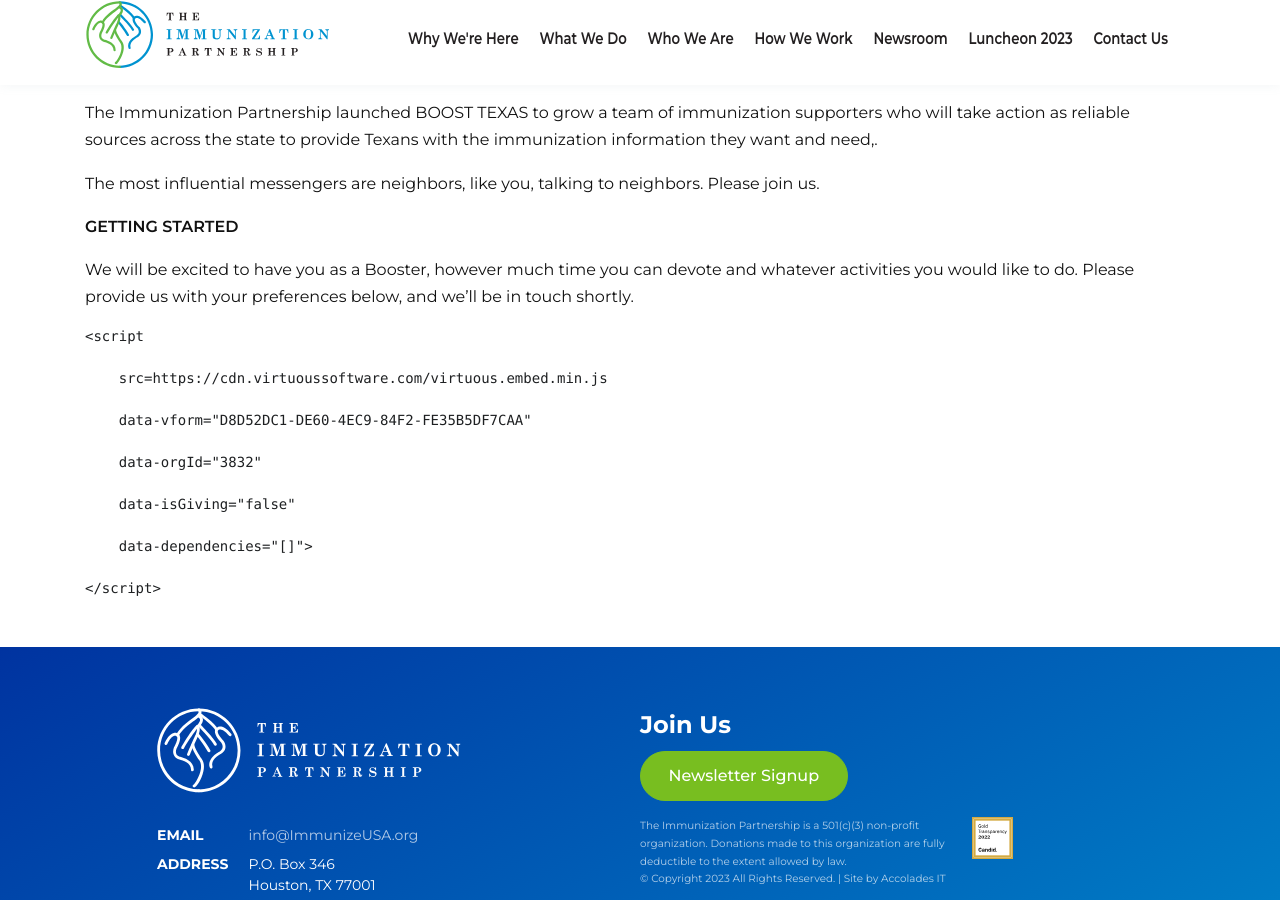
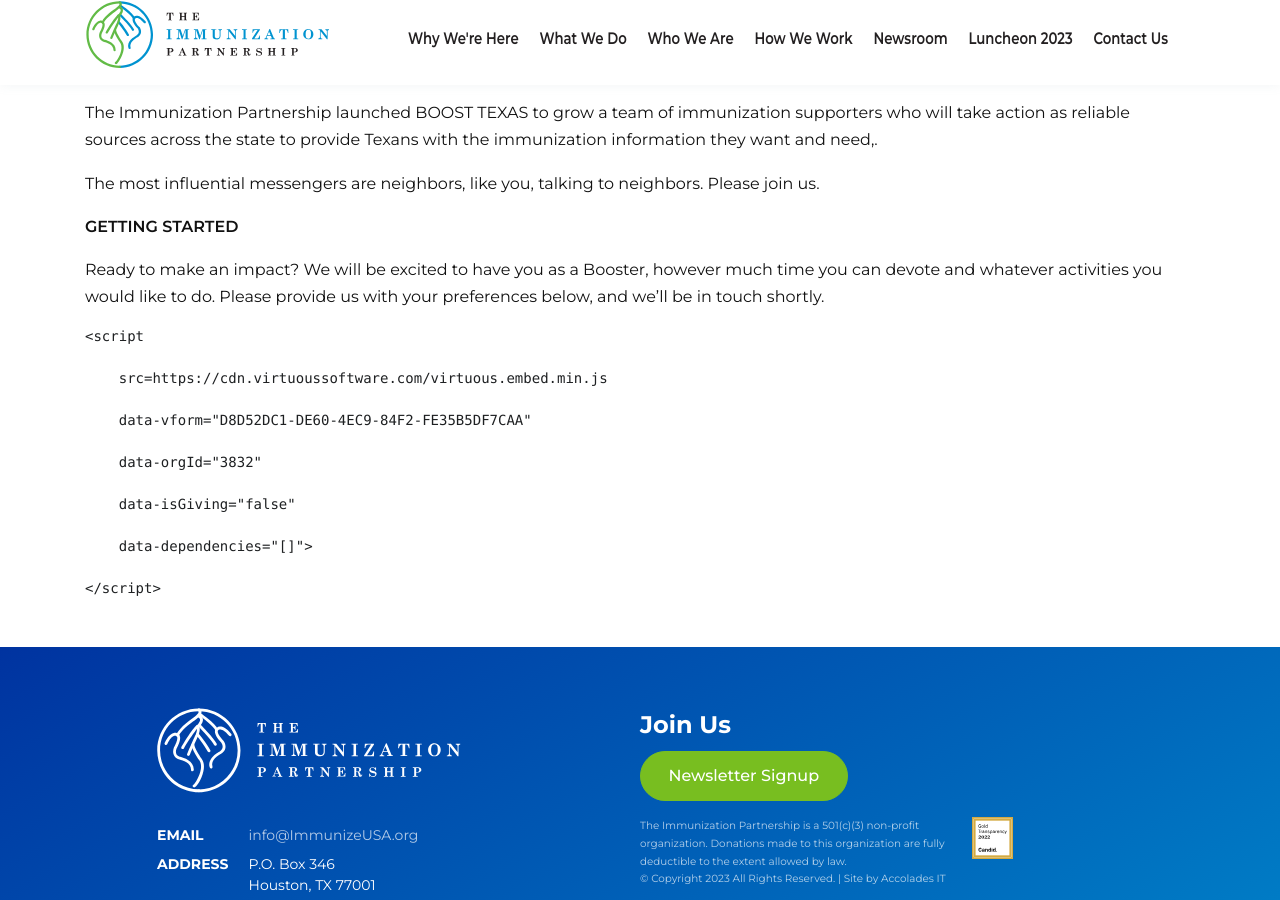
Before and after one commit to aitshuber/immunizecc, a Jekyll site: the page built from community-engagement.md, in a window 1280 px wide and 900 px high, scrolled down 755 px. Built offline with Jekyll 4.4.1, drawn with Linux system fonts in a browser that asks for light colours; some web fonts are replaced; a script that is not in the unit is left out; comment, search, counter and statistics services are not loaded.

Commit message:
Updated 'community-engagement.md' via CloudCannon

````diff
--- a/community-engagement.md
+++ b/community-engagement.md
@@ -19,7 +19,7 @@
 
 **GETTING STARTED**
 
-We will be excited to have you as a Booster, however much time you can devote and whatever activities you would like to do. Please provide us with your preferences below, and we'll be in touch shortly.&nbsp;&nbsp;
+Ready to make an impact? We will be excited to have you as a Booster, however much time you can devote and whatever activities you would like to do. Please provide us with your preferences below, and we'll be in touch shortly.&nbsp;&nbsp;
 
 ```
 <script
````
